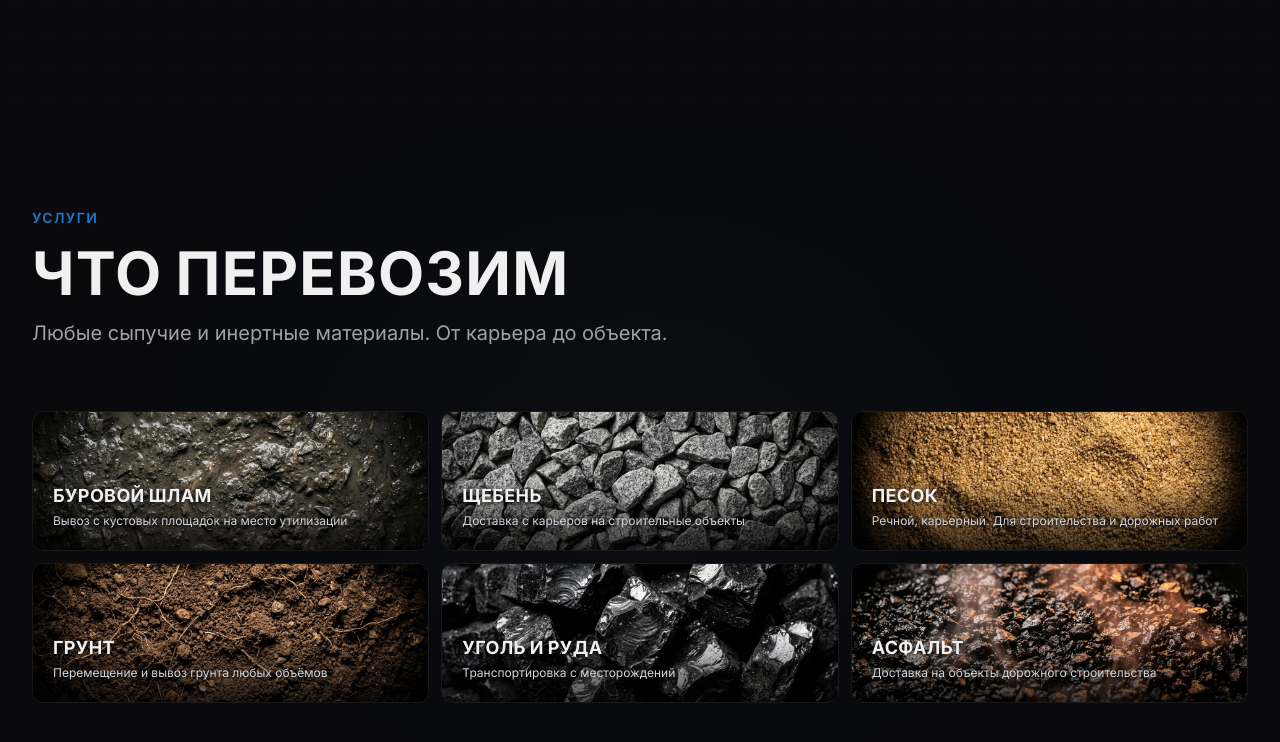
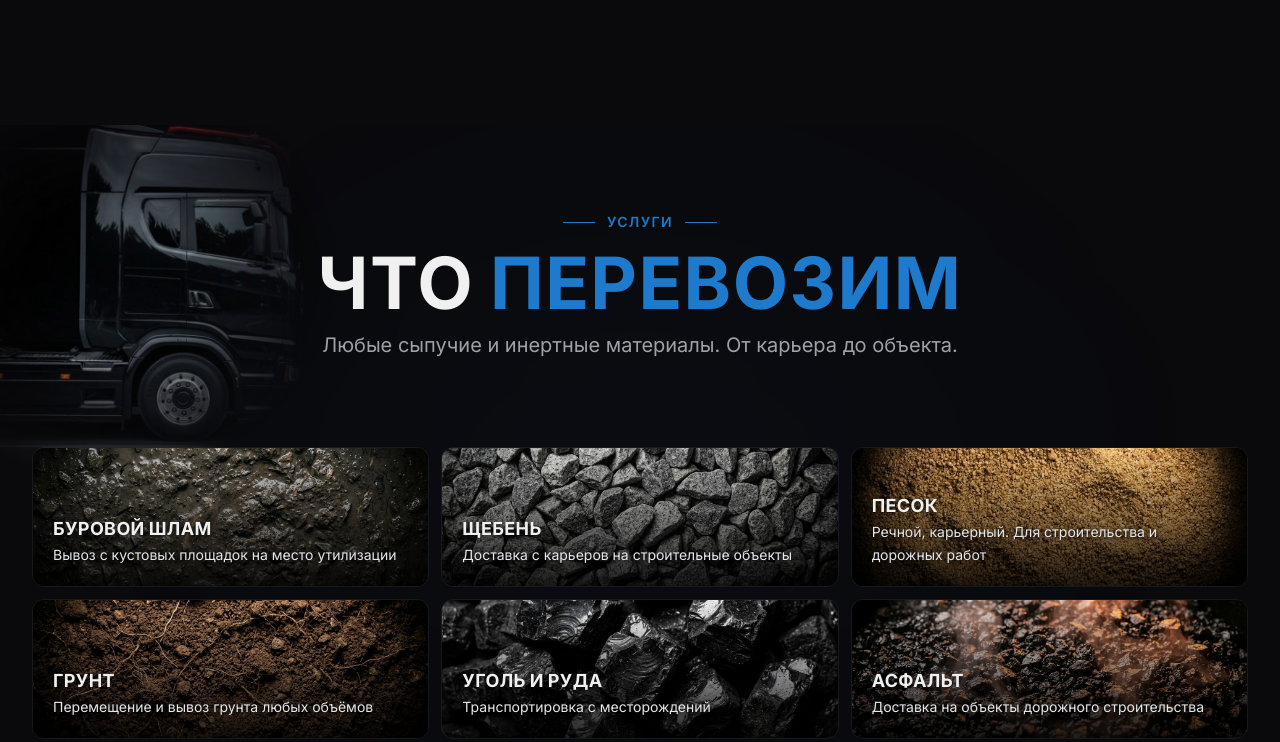
Before and after one commit to elfuerte72/TH_lando, an Astro site: page / in a window 1280 px wide. Shown: the part 1708-2450 px from the top of the page. Built offline with nearby package versions, Linux system fonts and the light colour scheme; Astro itself is replaced by a stand-in of ours; a web font is replaced by a local one.

Commit message:
feat: improve materials & fleet sections — unified header style, truck decoration, better card readability
- Remove dot grid background from fleet section for cleaner look
- Restyle materials header to match fleet section format (centered, accent lines, highlighted word)
- Add decorative truck image on left side of materials section with CSS mask-image fade
- Improve material card text contrast (stronger gradient overlay, larger/brighter description text)

Co-Authored-By: Claude Opus 4.6 (1M context) <noreply@anthropic.com>

```diff
--- a/src/components/sections/Fleet.astro
+++ b/src/components/sections/Fleet.astro
@@ -70,9 +70,6 @@ const specsData = [
 ---
 
 <section id="fleet" class="fleet-section relative py-20 lg:py-32 overflow-hidden">
-  <!-- Dot grid -->
-  <div class="absolute inset-0 pointer-events-none" style="background-image: radial-gradient(circle, rgba(29, 122, 204, 0.07) 1px, transparent 1px); background-size: 32px 32px;"></div>
-
   <!-- Spotlight — soft ambient glow, no hard edges -->
   <div class="absolute inset-0 pointer-events-none overflow-hidden">
     <div class="absolute top-[35%] left-1/2 -translate-x-1/2 -translate-y-1/2 w-[1400px] h-[1000px] blur-[80px]" style="background: radial-gradient(ellipse at 50% 50%, rgba(29,122,204,0.06) 0%, transparent 60%);"></div>
--- a/src/components/sections/Materials.astro
+++ b/src/components/sections/Materials.astro
@@ -9,12 +9,30 @@ import { materials } from '@/data/materials';
     <div class="absolute top-1/2 left-1/2 -translate-x-1/2 -translate-y-1/2 w-[1200px] h-[800px] blur-[120px]" style="background: radial-gradient(ellipse at 50% 50%, rgba(29,122,204,0.04) 0%, transparent 60%);"></div>
   </div>
 
+  <!-- Decorative truck image — left side, desktop only -->
+  <div class="hidden lg:block absolute left-0 -top-16 w-[340px] h-[420px] pointer-events-none z-0" style="-webkit-mask-image: radial-gradient(ellipse at 30% 50%, black 20%, transparent 70%); mask-image: radial-gradient(ellipse at 30% 50%, black 20%, transparent 70%);">
+    <img
+      src="/images/materials/truck-side.jpg"
+      alt=""
+      class="w-full h-full object-cover object-center"
+      loading="lazy"
+    />
+  </div>
+
   <div class="relative max-w-[var(--container-max-width)] mx-auto px-4 sm:px-6 lg:px-8">
     <!-- Section Header -->
-    <div class="max-w-2xl mb-8 material-header">
-      <span class="text-accent text-sm font-semibold uppercase tracking-widest">Услуги</span>
-      <h2 class="text-4xl sm:text-5xl lg:text-6xl font-bold mt-3 mb-4">ЧТО ПЕРЕВОЗИМ</h2>
-      <p class="text-gray-sub text-lg lg:text-xl leading-relaxed">
+    <div class="text-center mb-10 lg:mb-14 material-header">
+      <span class="text-accent text-sm font-semibold uppercase tracking-widest inline-flex items-center gap-3 justify-center mx-auto">
+        <span class="w-8 h-px bg-accent"></span>
+        Услуги
+        <span class="w-8 h-px bg-accent"></span>
+      </span>
+      <h2 class="text-5xl sm:text-6xl lg:text-7xl font-black mt-4 leading-[0.9]">
+        <span class="block overflow-hidden">
+          <span class="inline-block">ЧТО <span class="text-accent">ПЕРЕВОЗИМ</span></span>
+        </span>
+      </h2>
+      <p class="text-gray-sub text-lg lg:text-xl leading-relaxed mt-4 max-w-2xl mx-auto">
         Любые сыпучие и&nbsp;инертные материалы. От&nbsp;карьера до&nbsp;объекта.
       </p>
     </div>
@@ -32,7 +50,7 @@ import { materials } from '@/data/materials';
               loading="lazy"
             />
             <!-- Minimal overlay only at bottom for text readability -->
-            <div class="absolute inset-0 bg-gradient-to-t from-black/70 via-transparent to-transparent"></div>
+            <div class="absolute inset-0 bg-gradient-to-t from-black/85 via-black/40 to-transparent"></div>
             <!-- Accent tint on hover -->
             <div class="absolute inset-0 bg-accent/0 group-hover:bg-accent/[0.06] transition-all duration-500"></div>
           </div>
@@ -40,7 +58,7 @@ import { materials } from '@/data/materials';
           <!-- Content overlay -->
           <div class="relative h-full flex flex-col justify-end p-4 lg:p-5">
             <h3 class="text-base lg:text-lg font-bold text-white mb-0.5 " style="text-shadow: 0 1px 4px rgba(0,0,0,0.8);">{material.name}</h3>
-            <p class="text-gray-300 text-xs leading-relaxed" style="text-shadow: 0 1px 3px rgba(0,0,0,0.8);">{material.description}</p>
+            <p class="text-gray-200 text-sm leading-relaxed" style="text-shadow: 0 1px 4px rgba(0,0,0,0.9);">{material.description}</p>
           </div>
 
           <!-- Corner accent line -->
```
Also changed, not shown: public/images/materials/truck-side.jpg (added).
